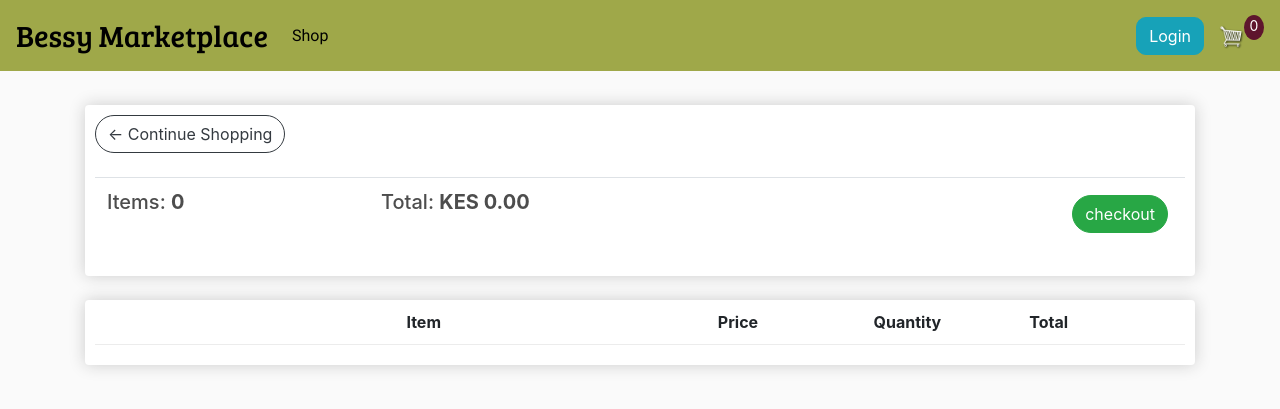
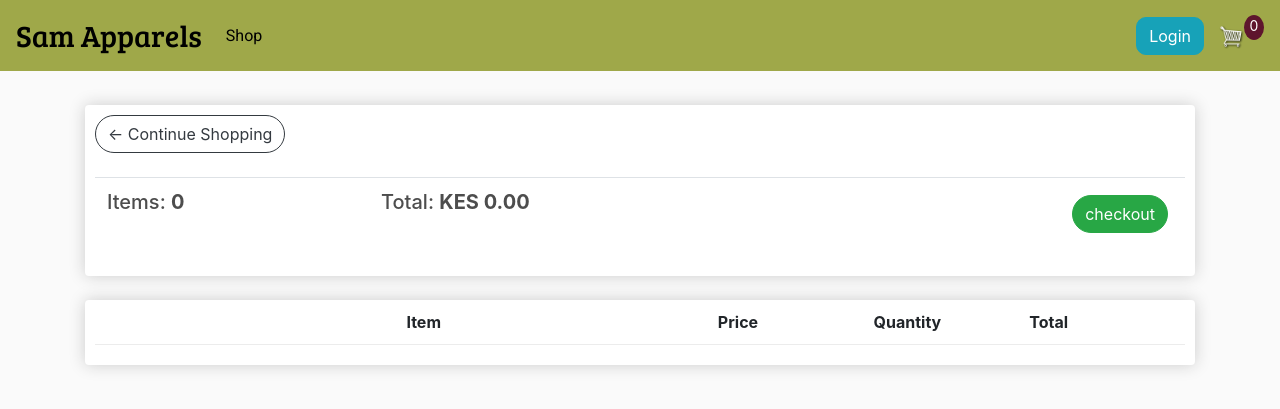
Before and after one commit to MwangiSamN/Apparel-Store, a Django app: page /cart/ in a window 1280 px wide. Shown: the top 409 px of the page. Run offline with Django 3.2, Linux system fonts and the light colour scheme; lists and menus that the app fills with data are empty; some libraries are stand-ins or nearby versions.

Commit message:
Update main.html

```diff
--- a/store/templates/store/main.html
+++ b/store/templates/store/main.html
@@ -4,7 +4,7 @@
 <head>
     <meta charset="UTF-8">
     <meta name="viewport" content="width=device-width, initial-scale=1.0">
-    <title>Bessy Store</title>
+    <title>Sam Store</title>
 
     <link rel="stylesheet" href="https://stackpath.bootstrapcdn.com/bootstrap/4.4.1/css/bootstrap.min.css" integrity="sha384-Vkoo8x4CGsO3+Hhxv8T/Q5PaXtkKtu6ug5TOeNV6gBiFeWPGFN9MuhOf23Q9Ifjh" crossorigin="anonymous">
     <link href="https://fonts.googleapis.com/css2?family=Bree+Serif&display=swap" rel="stylesheet">
@@ -36,7 +36,7 @@
 <body>
 
     <nav class="navbar navbar-expand-lg navbar-dark bg-dark">
-        <a class="navbar-brand" href="{% url 'store' %}">Bessy Marketplace</a>
+        <a class="navbar-brand" href="{% url 'store' %}">Sam Apparels</a>
         <button class="navbar-toggler" type="button" data-toggle="collapse" data-target="#navbarSupportedContent" aria-controls="navbarSupportedContent" aria-expanded="false" aria-label="Toggle navigation">
           <span class="navbar-toggler-icon"></span>
         </button>
```
